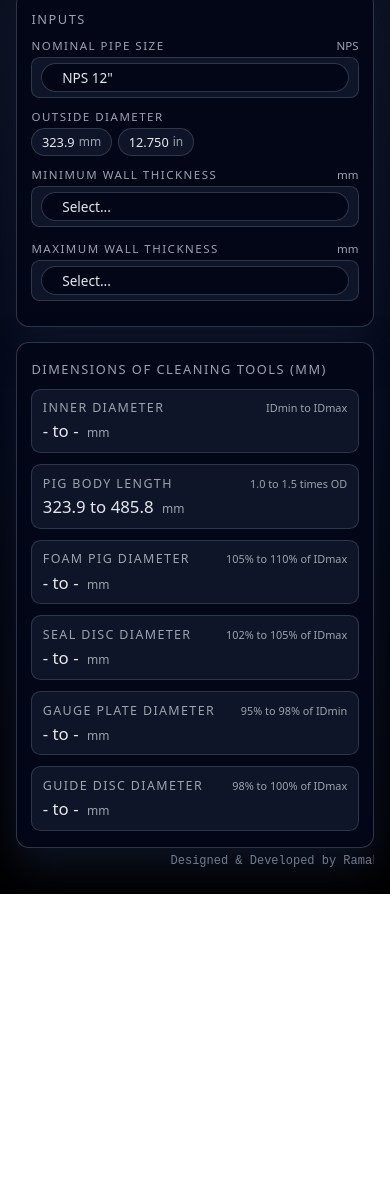
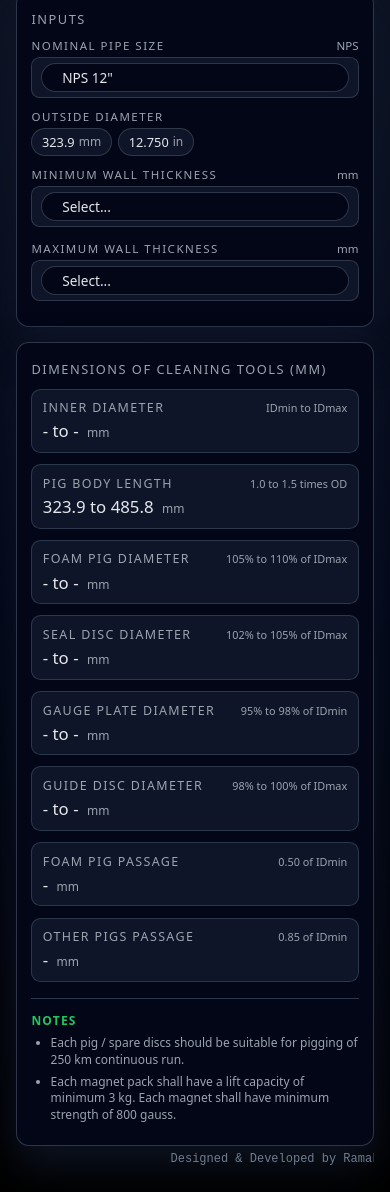
Before and after one commit to pipeliner-tools/pig-sizing, a plain HTML site: page index.html in a window 390 px wide. Shown: the part 90-1282 px from the top of the page. Before the commit the page ends 984 px from the top, so only its background shows below. Drawn offline with Linux system fonts and the light colour scheme.

Commit message:
Add files via upload

```diff
--- a/index.html
+++ b/index.html
@@ -37,8 +37,8 @@
       background: radial-gradient(circle at top, #111827 0, var(--bg) 55%, #000 100%);
       color: var(--text-main);
       display: flex;
-      flex-direction: column; /* CHANGED: Stacks content vertically */
-      align-items: center;    /* CHANGED: Centers content horizontally */
+      flex-direction: column;
+      align-items: center;
       padding: 1rem;
       transition: background 0.25s ease, color 0.25s ease;
     }
@@ -50,17 +50,17 @@
     .app {
       width: 100%;
       max-width: 1080px;
-      margin: 0 auto; /* CHANGED: Removes vertical centering so it starts at top */
-      flex-grow: 1;   /* CHANGED: Allows app to take up available space */
+      margin: 0 auto;
+      flex-grow: 1;
       display: flex;
       flex-direction: column;
-      justify-content: center; /* Optionally keeps the content centered vertically if you prefer, or remove to align top */
+      justify-content: center;
     }
 
     header {
       margin-bottom: 1rem;
       text-align: center;
-      position: relative; /* so the toggle can sit top-right inside */
+      position: relative;
       padding-top: 0.2rem;
     }
 
@@ -77,7 +77,6 @@
       margin-top: 0.25rem;
     }
 
-    /* Dark mode icon – inside header, top-right */
     .theme-toggle-wrapper {
       position: absolute;
       top: 0;
@@ -101,7 +100,6 @@
       color: #111827;
     }
 
-    /* Ensure SVG scales with the button font size */
     .toggle-icon-btn svg {
       width: 1.1em;
       height: 1.1em;
@@ -127,6 +125,8 @@
       box-shadow: var(--shadow-soft);
       padding: 0.9rem 0.9rem 1rem;
       transition: background 0.25s ease, border-color 0.25s ease, box-shadow 0.25s ease;
+      display: flex;
+      flex-direction: column;
     }
 
     .card-title-row {
@@ -204,7 +204,6 @@
 
     select { cursor: pointer; }
 
-    /* OD pills row */
     .pill-row {
       display: flex;
       flex-wrap: wrap;
@@ -246,11 +245,11 @@
       color: #f97373;
     }
 
-    /* Metrics */
     .results-grid {
       display: grid;
       grid-template-columns: minmax(0, 1fr);
       gap: 0.7rem;
+      margin-bottom: 1rem;
     }
 
     @media (min-width: 640px) {
@@ -308,13 +307,63 @@
       box-shadow: 0 0 0 1px rgba(248, 113, 113, 0.7) !important;
     }
 
-    /* --- COPYRIGHT SCROLL ANIMATION --- */
+    /* Dropdown Styling */
+    select, .form-select, .form-control {
+      background-color: var(--card-bg) !important;
+      color: var(--text-main) !important;
+      border: 1px solid var(--border-subtle) !important;
+      color-scheme: dark;
+      border-radius: 50px !important;
+      padding-left: 20px !important;
+      padding-right: 40px !important;
+    }
+
+    select:focus, .form-select:focus {
+      border-color: var(--accent) !important;
+      outline: none;
+      box-shadow: 0 0 0 4px rgba(34, 197, 94, 0.1);
+    }
+
+    select option {
+      background-color: var(--bg);
+      color: var(--text-main);
+    }
+
+    /* Notes Section Styling */
+    .notes-container {
+      border-top: 1px solid var(--border-subtle);
+      padding-top: 0.8rem;
+      margin-top: auto;
+    }
+
+    .notes-header {
+      font-size: 0.75rem;
+      text-transform: uppercase;
+      letter-spacing: 0.1em;
+      color: var(--accent);
+      margin-bottom: 0.4rem;
+      font-weight: 600;
+    }
+
+    .notes-list {
+      margin: 0;
+      padding-left: 1.2rem;
+      color: var(--text-subtle);
+      font-size: 0.75rem;
+      line-height: 1.4;
+    }
+
+    .notes-list li {
+      margin-bottom: 0.3rem;
+    }
+
+    /* Copyright Scroll */
     #copyright-scroll {
         display: block;
         width: 100%;
         text-align: center;
         padding: 6px 0 10px;
-        margin-top: auto;          /* CHANGED: Pushes footer to the bottom */
+        margin-top: auto;
         font-size: 0.75rem;
         color: #94a3b8;
         font-family: monospace;
@@ -330,48 +379,13 @@
     }
 
     @keyframes scrollText {
-        0% {
-            transform: translateX(0);
-        }
-        100% {
-            transform: translateX(-100%);
-        }
+        0% { transform: translateX(0); }
+        100% { transform: translateX(-100%); }
     }
 
     @media print {
-        #copyright-scroll {
-            display: none !important;
-        }
+        #copyright-scroll { display: none !important; }
     }
-    /* Fix for Dropdowns: Dark Mode + Pill Shape */
-select, .form-select, .form-control {
-  /* Dark Theme Colors */
-  background-color: var(--card-bg) !important; /* #020617 */
-  color: var(--text-main) !important;          /* #e5e7eb */
-  border: 1px solid var(--border-subtle) !important;
-
-  /* Tells browser to use a white arrow */
-  color-scheme: dark;
-
-  /* PILL SHAPE STYLING */
-  border-radius: 50px !important;   /* Creates the pill shape */
-  padding-left: 20px !important;    /* Adds breathing room for text on the left */
-  padding-right: 40px !important;   /* Ensures text doesn't overlap the arrow */
-}
-
-/* Focus State: Accent color border */
-select:focus, .form-select:focus {
-  border-color: var(--accent) !important;
-  outline: none;
-  /* Optional: Adds a faint glow using your accent color */
-  box-shadow: 0 0 0 4px rgba(34, 197, 94, 0.1);
-}
-
-/* Dropdown Menu Items */
-select option {
-  background-color: var(--bg);
-  color: var(--text-main);
-}
   </style>
 </head>
 <body data-theme="dark">
@@ -487,6 +501,7 @@ select option {
             </div>
           </div>
 
+          <!-- Row 2 -->
           <div class="metric">
             <div class="metric-head">
               <span class="metric-title">Foam PIG Diameter</span>
@@ -509,6 +524,7 @@ select option {
             </div>
           </div>
 
+          <!-- Row 3 -->
           <div class="metric">
             <div class="metric-head">
               <span class="metric-title">Gauge Plate Diameter</span>
@@ -530,6 +546,38 @@ select option {
               <span class="unit">mm</span>
             </div>
           </div>
+
+          <!-- Row 4: Passing Capabilities -->
+          <div class="metric">
+            <div class="metric-head">
+              <span class="metric-title">Foam PIG Passage</span>
+              <span class="metric-tag">0.50 of IDmin</span>
+            </div>
+            <div class="metric-value">
+              <span id="passFoam">-</span>
+              <span class="unit">mm</span>
+            </div>
+          </div>
+
+          <div class="metric">
+            <div class="metric-head">
+              <span class="metric-title">Other PIGs Passage</span>
+              <span class="metric-tag">0.85 of IDmin</span>
+            </div>
+            <div class="metric-value">
+              <span id="passOther">-</span>
+              <span class="unit">mm</span>
+            </div>
+          </div>
+        </div>
+
+        <!-- Notes Section -->
+        <div class="notes-container">
+          <div class="notes-header">Notes</div>
+          <ul class="notes-list">
+            <li>Each pig / spare discs should be suitable for pigging of 250 km continuous run.</li>
+            <li>Each magnet pack shall have a lift capacity of minimum 3 kg. Each magnet shall have minimum strength of 800 gauss.</li>
+          </ul>
         </div>
       </section>
     </div>
@@ -659,6 +707,10 @@ select option {
     const guideMinSpan  = document.getElementById("guideMin");
     const guideMaxSpan  = document.getElementById("guideMax");
 
+    // New Pass-through DOM refs
+    const passFoamSpan  = document.getElementById("passFoam");
+    const passOtherSpan = document.getElementById("passOther");
+
     const themeToggle   = document.getElementById("themeToggle");
     const themeIcon     = document.getElementById("themeIcon");
 
@@ -750,6 +802,8 @@ select option {
       gaugeMaxSpan.textContent = "-";
       guideMinSpan.textContent = "-";
       guideMaxSpan.textContent = "-";
+      passFoamSpan.textContent = "-";
+      passOtherSpan.textContent = "-";
     }
 
     function updateResults() {
@@ -811,6 +865,10 @@ select option {
       // Gauge plate: 0.95 to 0.98 * IDmin
       gaugeMinSpan.textContent = format(0.95 * idMin);
       gaugeMaxSpan.textContent = format(0.98 * idMin);
+
+      // Passing Capabilities
+      passFoamSpan.textContent = format(0.5 * idMin);
+      passOtherSpan.textContent = format(0.85 * idMin);
     }
 
     // --- SVG Strings for Icons (Solves encoding issues) ---
```
